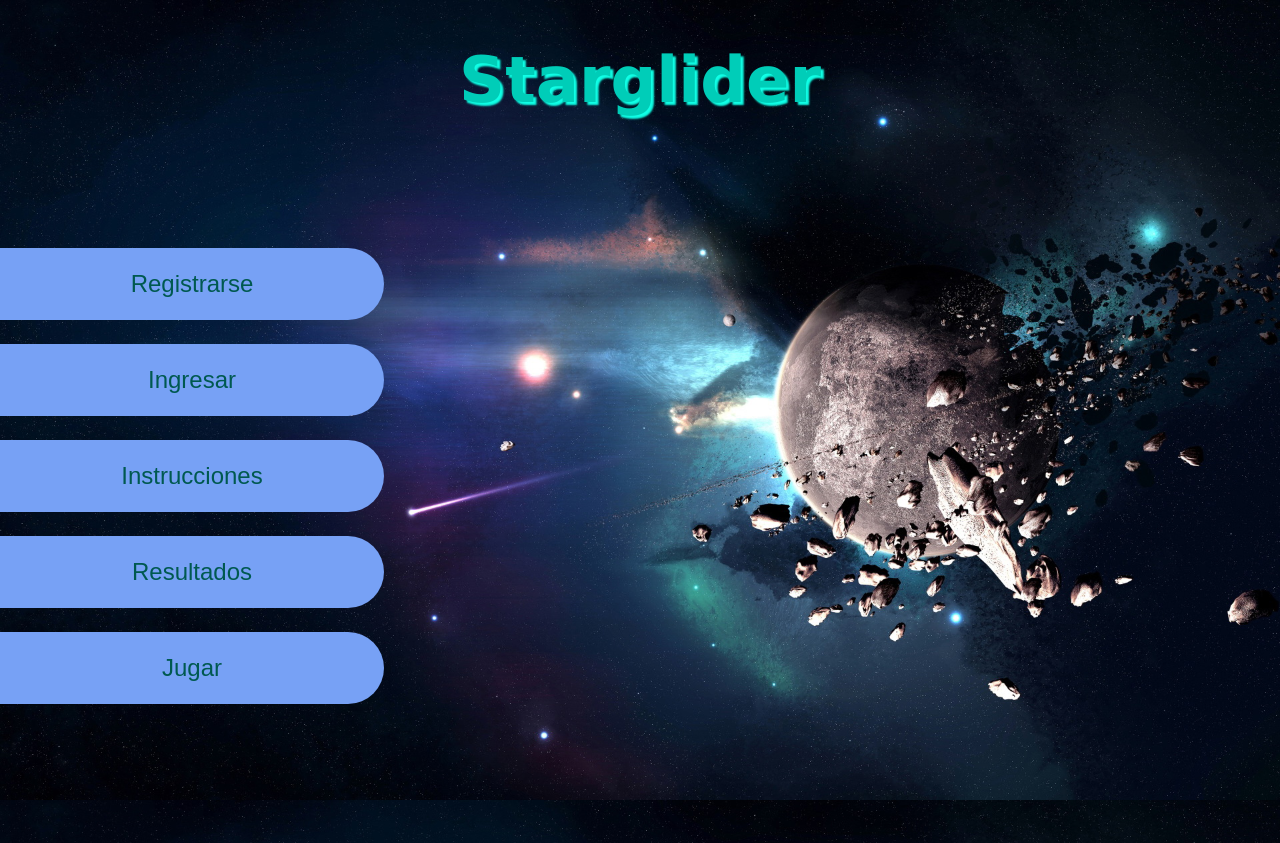
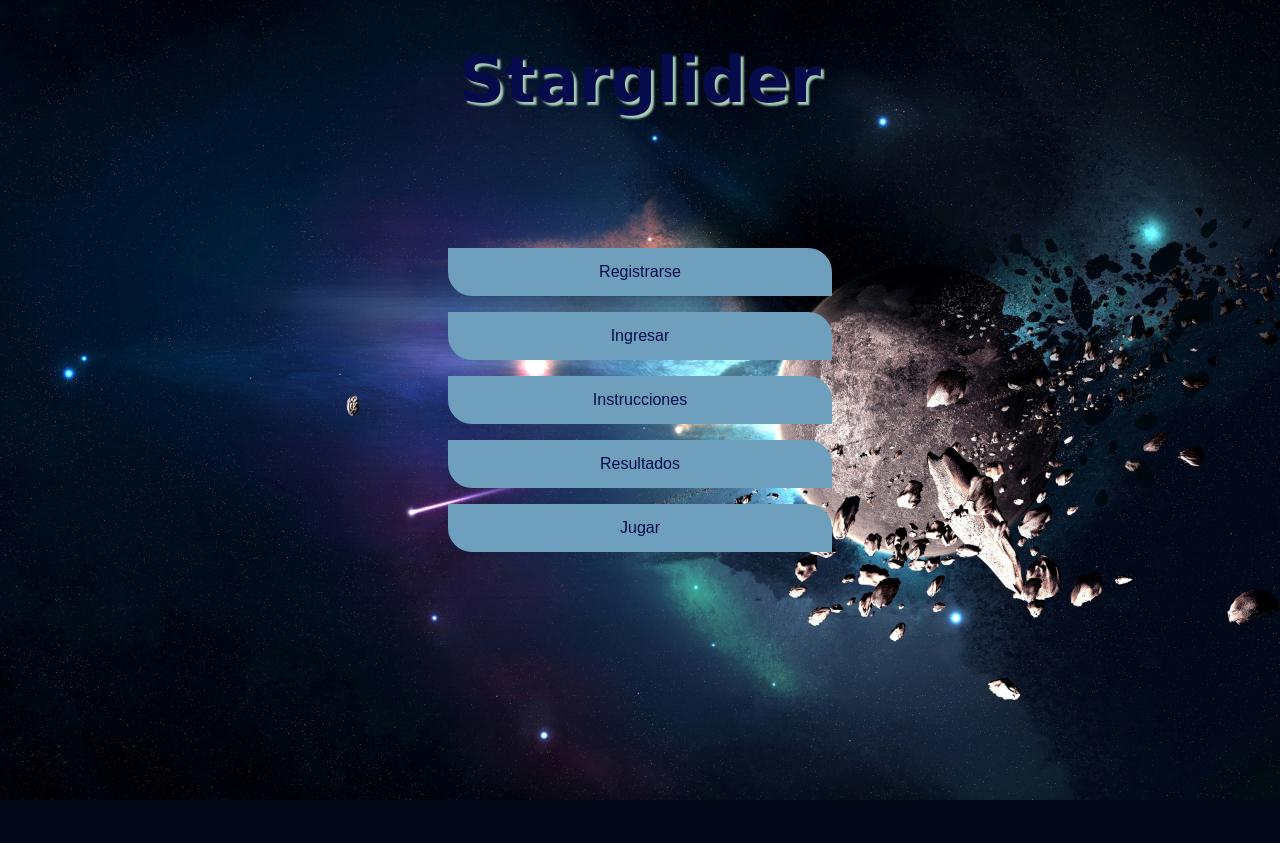
Before and after one commit to GamaRL/starglider, a PHP site: page /html/index.html in a window 1280 px wide. After the commit the page ends 800 px from the top, so only its background shows below. Run offline with PHP 8.4, Linux system fonts and the light colour scheme.

Commit message:
feat: actualización de pañleta de colores y diseño del manú principal

```diff
--- a/statics/css/index.css
+++ b/statics/css/index.css
@@ -4,52 +4,55 @@ body {
   background-attachment: fixed;
   background-size: cover;
   margin: 0;
-  height: 100vh;
 }
 
 body h1 {
-  color: #00CDB8;
+  color: #060b4b;
   text-align: center;
   font-size: 4em;
-  text-shadow: 3px 3px 2px #10FFE6;
+  text-shadow: 3px 3px 2px #a8ceb5;
   font-family: 'Lucida Sans', 'Lucida Sans Regular', 'Lucida Grande', 'Lucida Sans Unicode', Geneva, Verdana, sans-serif;
 }
 
 body ul.menu {
+  display: block;
   list-style-type: none;
   padding: 0;
   position: absolute;
+  left: 0;
+  right: 0;
   top: 0;
   bottom: 0;
   margin: auto;
-  width: 50%;
+  width: 60%;
   height: 19em;
+  text-align: center;
 }
 
 body ul.menu li.menu-item {
-  font-size: 1.5em;
-  width: 60%;
-  display: block;
-  background-color: #77A1F5;
-  color: #005950;
+  margin: auto;
+  background-color: #6e9fbd;
   line-height: 3;
   margin: 0 0 1em;
   text-align: center;
-  border-radius: 0 1.5em 1.5em 0;
+  border-radius: 0 1.5em;
   -webkit-transition: width 0.4s ease-in-out, -webkit-box-shadow 0.4s ease-in-out;
   transition: width 0.4s ease-in-out, -webkit-box-shadow 0.4s ease-in-out;
   transition: width 0.4s ease-in-out, box-shadow 0.4s ease-in-out;
   transition: width 0.4s ease-in-out, box-shadow 0.4s ease-in-out, -webkit-box-shadow 0.4s ease-in-out;
   font-family: Arial, Helvetica, sans-serif;
+  width: 50%;
+  display: inline-block;
 }
 
 body ul.menu li.menu-item span {
+  color: #060b4b;
   width: 70%;
 }
 
 body ul.menu li.menu-item:hover {
   cursor: pointer;
-  width: 90%;
-  -webkit-box-shadow: 5px 5px 2px #011234;
-          box-shadow: 5px 5px 2px #011234;
+  width: 60%;
+  -webkit-box-shadow: 5px 5px 2px #a8ceb5;
+          box-shadow: 5px 5px 2px #a8ceb5;
 }
--- a/statics/sass/color.scss
+++ b/statics/sass/color.scss
@@ -1,15 +1,6 @@
-$color-primary-0: #00CDB8; // Main Primary color */
-$color-primary-1: #68F4E5;
-$color-primary-2: #10FFE6;
-$color-primary-3: #005950;
-$color-primary-4: #00302B;
-$color-secondary-1-0: #20E800; // Main Secondary color (1) */
-$color-secondary-1-1: #7EFA6B;
-$color-secondary-1-2: #30FF10;
-$color-secondary-1-3: #107700;
-$color-secondary-1-4: #094000;
-$color-secondary-2-0: #0047D3; // Main Secondary color (2) */
-$color-secondary-2-1: #77A1F5;
-$color-secondary-2-2: #2870FF;
-$color-secondary-2-3: #042360;
-$color-secondary-2-4: #011234;
+$color-primary: #060b4b;
+$color-secondary-1: #364996;
+$color-secondary-2: #6e9fbd;
+$color-complement-1: #a8ceb5;
+$color-complement-2: #a37b9e;
+$color-complement-3: #412d50;
--- a/statics/sass/index.scss
+++ b/statics/sass/index.scss
@@ -5,42 +5,45 @@ body {
     background-attachment: fixed;
     background-size: cover;
     margin: 0;
-    height: 100vh;
     h1 {
-        color: $color-primary-0;
+        color: $color-primary;
         text-align: center;
         font-size: 4em;
-        text-shadow: 3px 3px 2px $color-primary-2;
+        text-shadow: 3px 3px 2px $color-complement-1;
         font-family: 'Lucida Sans', 'Lucida Sans Regular', 'Lucida Grande', 'Lucida Sans Unicode', Geneva, Verdana, sans-serif;
     }
     ul.menu {
+        display: block;
         list-style-type: none;
         padding: 0;
         position: absolute;
+        left: 0;
+        right: 0;
         top: 0;
         bottom: 0;
         margin: auto;
-        width: 50%;
+        width: 60%;
         height: 19em;
+        text-align: center;
         li.menu-item {
-            font-size: 1.5em;
-            width: 60%;
-            display: block;
-            background-color: $color-secondary-2-1;
-            color: $color-primary-3;
+            margin: auto;
+            background-color: $color-secondary-2;
             line-height: 3;
             margin: 0 0 1em;
             text-align: center;
-            border-radius: 0 1.5em 1.5em 0;
+            border-radius: 0 1.5em;
             transition: width 0.4s ease-in-out, box-shadow 0.4s ease-in-out;
             font-family: Arial, Helvetica, sans-serif;
+            width: 50%;
+            display: inline-block;
             span {
+                color: $color-primary;
                 width: 70%;
             }
             &:hover {
                 cursor: pointer;
-                width: 90%;
-                box-shadow: 5px 5px 2px $color-secondary-2-4;
+                width: 60%;
+                box-shadow: 5px 5px 2px $color-complement-1;
             }
         }
     }
```
